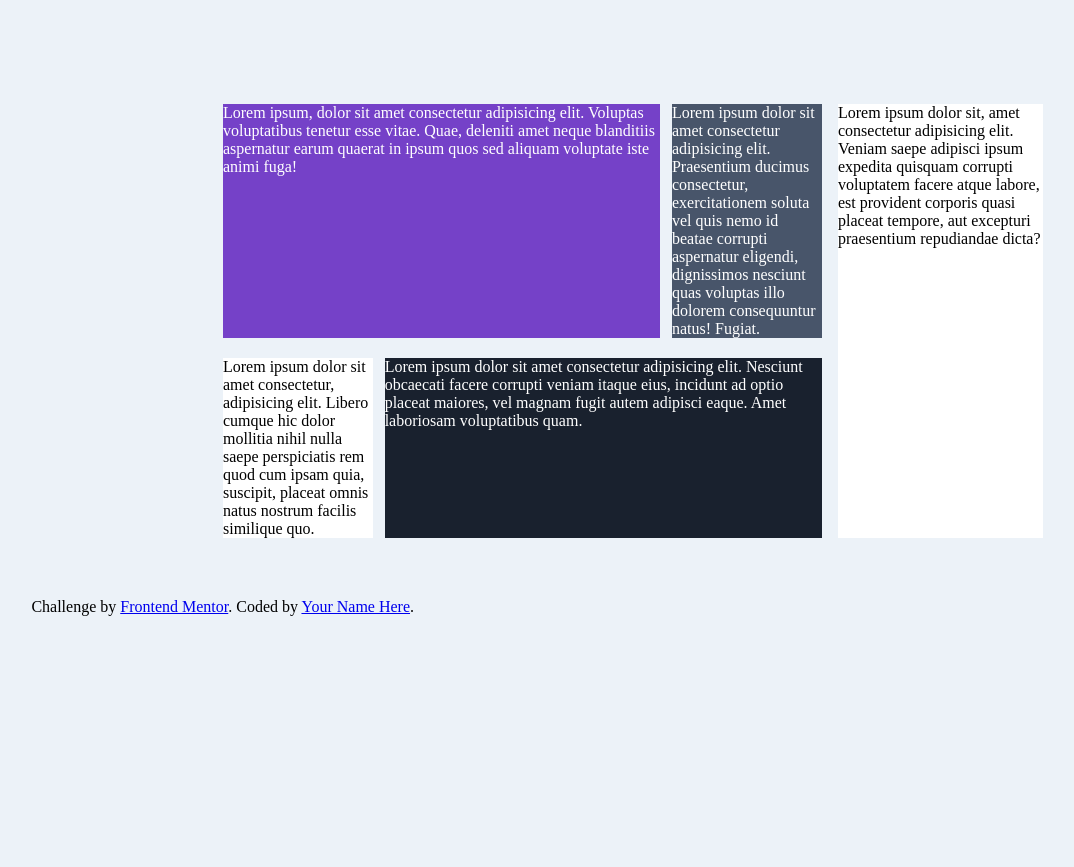
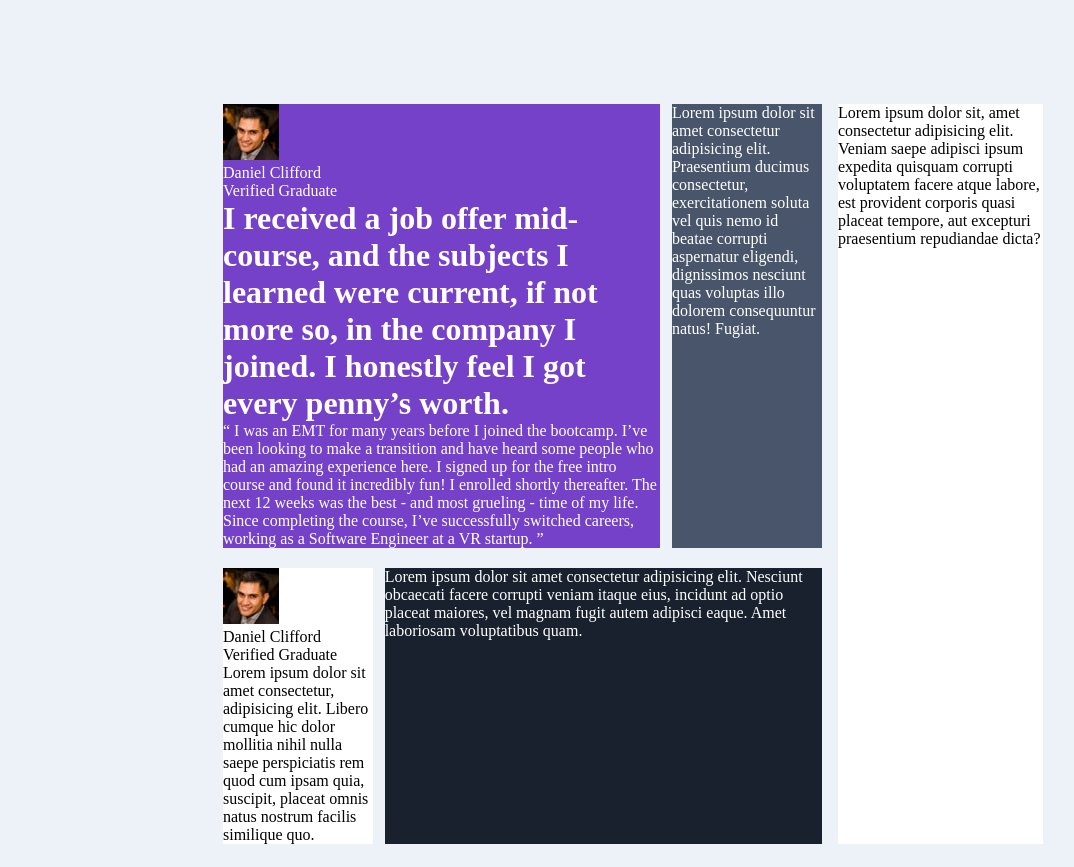
Before and after one commit to ubongedem78/Testimonial-Card-Challenge, a plain HTML site: page index.html in a window 1280 px wide. Shown: the top 867 px of the page, without its empty margins (7-1081 px from the left). Before the commit the page ends 800 px from the top, so only its background shows below. Drawn offline with Linux system fonts and the light colour scheme.

Commit message:
Minor Test Update

```diff
--- a/index.html
+++ b/index.html
@@ -13,7 +13,16 @@
     <div id="main-left">
       <div id="top">
         <div class="testimonial-1">
-          <p>Lorem ipsum, dolor sit amet consectetur adipisicing elit. Voluptas voluptatibus tenetur esse vitae. Quae, deleniti amet neque blanditiis aspernatur earum quaerat in ipsum quos sed aliquam voluptate iste animi fuga!</p>
+          <img src="./images/image-daniel.jpg" alt="daniel profile picture">
+          <p>Daniel Clifford</p>
+          <p>Verified Graduate</p>
+         <h1>I received a job offer mid-course, and the subjects I learned were current, if not more so,
+          in the company I joined. I honestly feel I got every penny’s worth.</h1>
+          <p>“ I was an EMT for many years before I joined the bootcamp. I’ve been looking to make a
+            transition and have heard some people who had an amazing experience here. I signed up
+            for the free intro course and found it incredibly fun! I enrolled shortly thereafter.
+            The next 12 weeks was the best - and most grueling - time of my life. Since completing
+            the course, I’ve successfully switched careers, working as a Software Engineer at a VR startup. ”</p>
         </div>
         <div class="testimonial-2">
           <p>Lorem ipsum dolor sit amet consectetur adipisicing elit. Praesentium ducimus consectetur, exercitationem soluta vel quis nemo id beatae corrupti aspernatur eligendi, dignissimos nesciunt quas voluptas illo dolorem consequuntur natus! Fugiat.</p>
@@ -21,6 +30,10 @@
       </div>
       <div id="bottom">
         <div class="testimonial-3">
+          <img src="./images/image-daniel.jpg" alt="daniel profile picture">
+          <p>Daniel Clifford</p>
+          <p>Verified Graduate</p>
+
           <p>Lorem ipsum dolor sit amet consectetur, adipisicing elit. Libero cumque hic dolor mollitia nihil nulla saepe perspiciatis rem quod cum ipsam quia, suscipit, placeat omnis natus nostrum facilis similique quo.</p>
         </div>
         <div class="testimonial-4">
@@ -33,17 +46,7 @@
     </div>
   </div>
 
-  <!-- Daniel Clifford
-  Verified Graduate
-
-  I received a job offer mid-course, and the subjects I learned were current, if not more so,
-  in the company I joined. I honestly feel I got every penny’s worth.
-
-  “ I was an EMT for many years before I joined the bootcamp. I’ve been looking to make a
-  transition and have heard some people who had an amazing experience here. I signed up
-  for the free intro course and found it incredibly fun! I enrolled shortly thereafter.
-  The next 12 weeks was the best - and most grueling - time of my life. Since completing
-  the course, I’ve successfully switched careers, working as a Software Engineer at a VR startup. ”
+  <!--
 
   Jonathan Walters
   Verified Graduate
```
